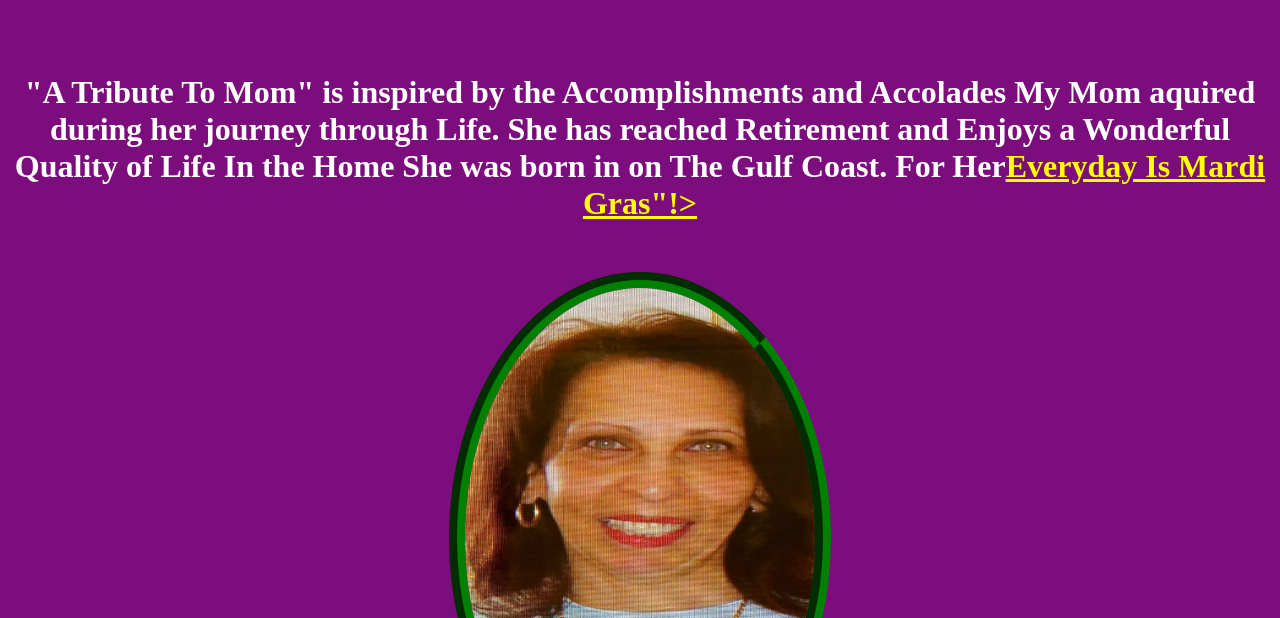
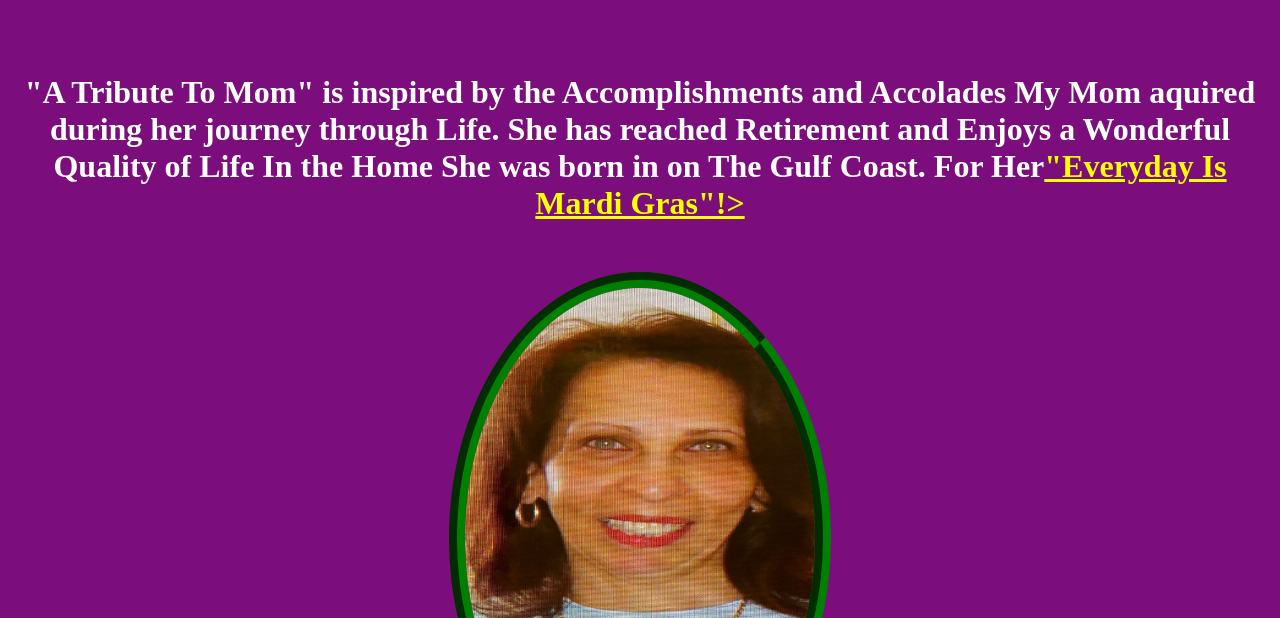
Before and after one commit to FutureSoftwarePro/ATributeToMom, a plain HTML site: page index.html in a window 1280 px wide. Shown: the part 182-800 px from the top of the page. Drawn offline with Linux system fonts and the light colour scheme.

Commit message:
added punctuation

```diff
--- a/index.html
+++ b/index.html
@@ -14,7 +14,7 @@
         <h1 class="text-center"><strong>Footsteps To A Queendom</strong></h1>
         <br>
         <h2 class="text-center">A Tribute To Mom "Patrice Tryman"</h2><br><br>
-        <P id="opening"> <strong>"A Tribute To Mom" is inspired by the Accomplishments and Accolades My Mom aquired during her journey through Life. She has reached Retirement and Enjoys a Wonderful Quality of Life In the Home She was born in on The Gulf Coast. For Her<span style="color:yellow;"><u>Everyday Is Mardi Gras"!></u></span></strong></P><br>
+        <P id="opening"> <strong>"A Tribute To Mom" is inspired by the Accomplishments and Accolades My Mom aquired during her journey through Life. She has reached Retirement and Enjoys a Wonderful Quality of Life In the Home She was born in on The Gulf Coast. For Her<span style="color:yellow;"><u>"Everyday Is Mardi Gras"!></u></span></strong></P><br>
 
         <img src="images/IMG_0400.JPG" alt="Patrice Tryman" id="image" width="350" height="500">
 
```
